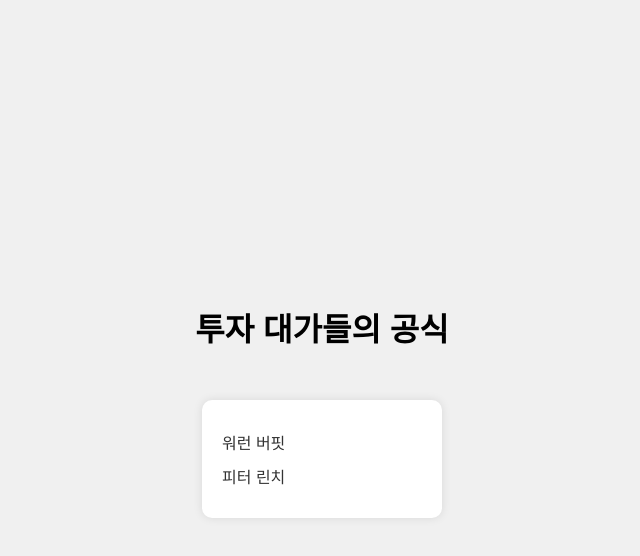
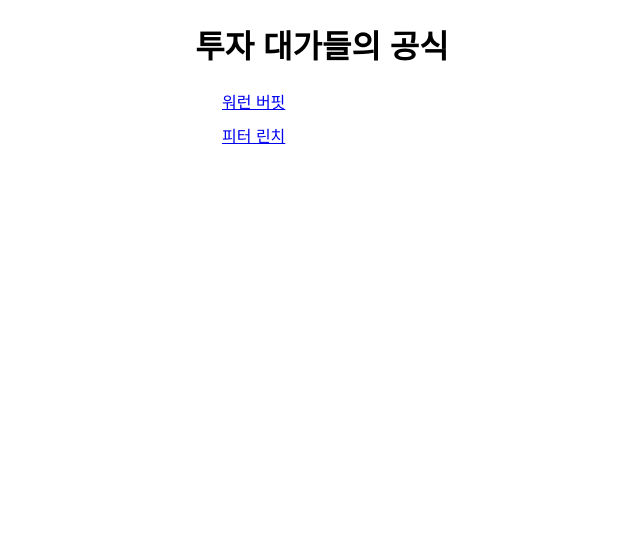
Before and after one commit to ws921228/ws921228.github.io, a plain HTML site: page index.html in a window 1280 px wide. Shown: the whole page, without its empty margins (318-958 px from the left). Drawn offline with Linux system fonts and the light colour scheme.

Commit message:
Update index.html

```diff
--- a/index.html
+++ b/index.html
@@ -5,48 +5,27 @@
     <style>
         body {
             font-family: Arial, sans-serif;
-            margin: 0;
-            padding: 0;
-            display: flex;
-            justify-content: center;
-            align-items: center;
-            height: 100vh;
-            background-color: #f0f0f0;
         }
         h1 {
             text-align: center;
-            margin-bottom: 50px;
         }
         ul {
             list-style-type: none;
             padding: 0;
             width: 200px;
             margin: 0 auto;
-            background-color: #fff;
-            padding: 20px;
-            border-radius: 10px;
-            box-shadow: 0px 0px 10px rgba(0,0,0,0.1);
         }
         ul li {
             margin: 10px 0;
         }
-        ul li a {
-            text-decoration: none;
-            color: #333;
-        }
-        ul li a:hover {
-            color: #007BFF;
-        }
     </style>
 </head>
 <body>
-    <div>
     <h1>투자 대가들의 공식</h1>
     <ul>
         <li><a href="buffett.html">워런 버핏</a></li>
         <li><a href="lynch.html">피터 린치</a></li>
         <!-- 다른 투자 대가들의 이름을 여기에 추가할 수 있습니다 -->
     </ul>
-    </div>
 </body>
 </html>
```
Lines whose indentation alone changed are shown as unchanged.
